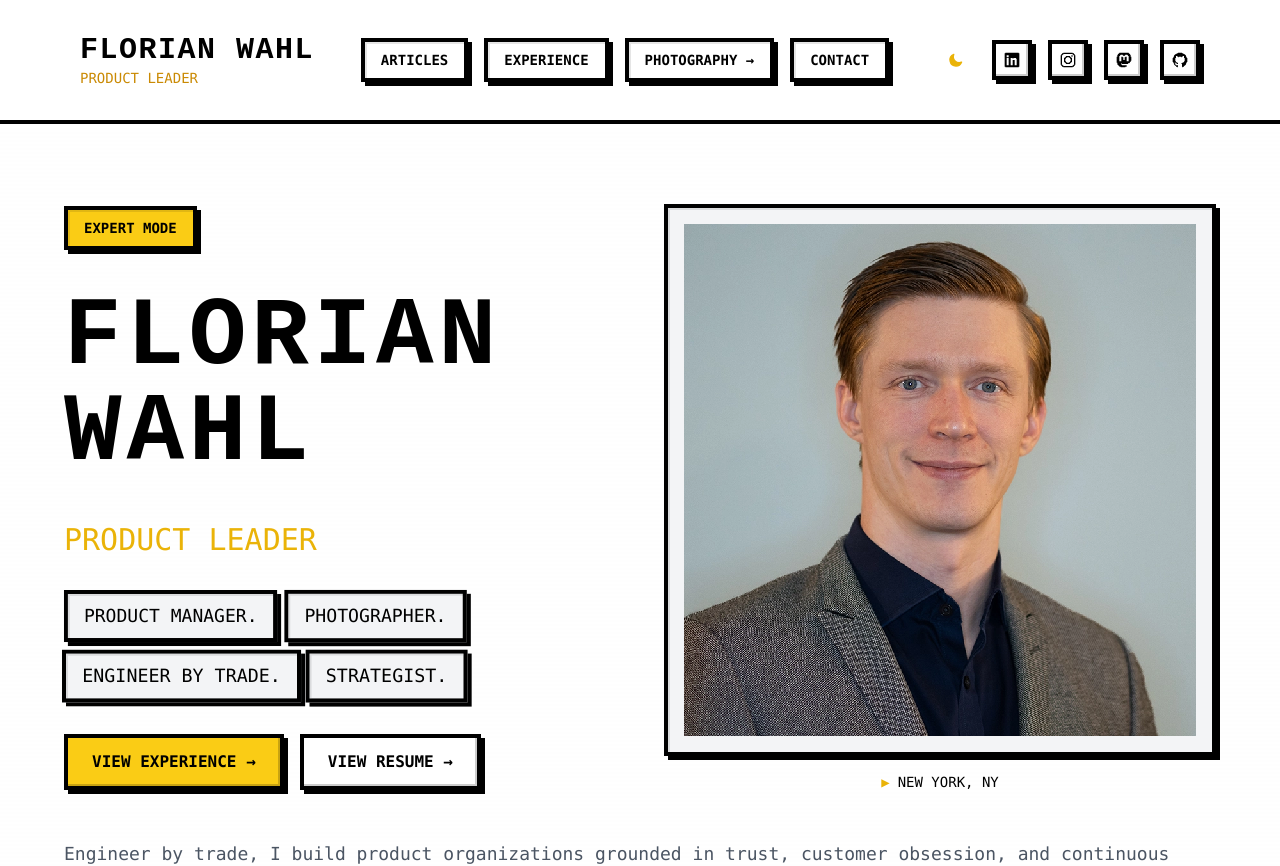
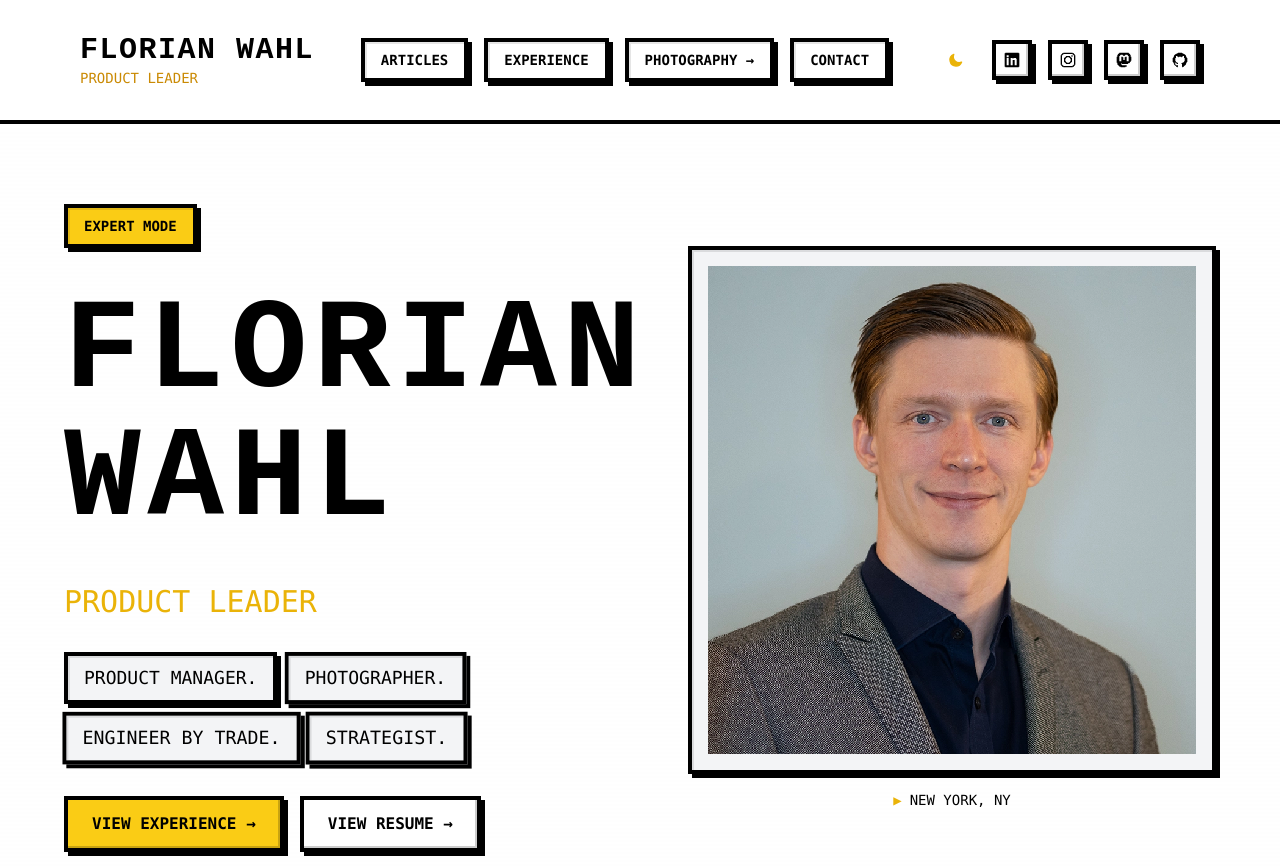
Before and after one commit to florian-wahl/wahlflorian.com, a Next.js app: page / in a window 1280 px wide. Shown: the top 866 px of the page. Built offline with nearby package versions, Linux system fonts and the light colour scheme; no server answers.

Commit message:
Fixed hero Florian size

```diff
--- a/components/Hero.tsx
+++ b/components/Hero.tsx
@@ -86,10 +86,10 @@ const Hero: React.FC = () => {
                         </div>
 
                         {/* Name — fixed sizes per breakpoint.
-                            Mobile (full-width col): text-7xl → sm: text-8xl
-                            Desktop (half-width col): md: text-6xl → lg: text-7xl → xl: text-8xl → 2xl: text-9xl */}
+                            Mobile (full-width col): text-6xl → sm: text-8xl
+                            Desktop (half-width col): md: text-7xl → lg: text-8xl → xl: text-9xl → 2xl: text-9xl */}
                         <div className="mb-6 py-4 md:pr-5">
-                            <h1 className="font-bold text-black dark:text-white pixel-text leading-none text-7xl sm:text-8xl md:text-6xl lg:text-7xl xl:text-8xl 2xl:text-9xl">
+                            <h1 className="font-bold text-black dark:text-white pixel-text leading-none text-6xl sm:text-8xl md:text-7xl lg:text-8xl xl:text-9xl 2xl:text-9xl">
                                 <span className="block">
                                     {displayedFirst}
                                     {cursorOnFirst && <span className="animate-pulse">|</span>}
```
